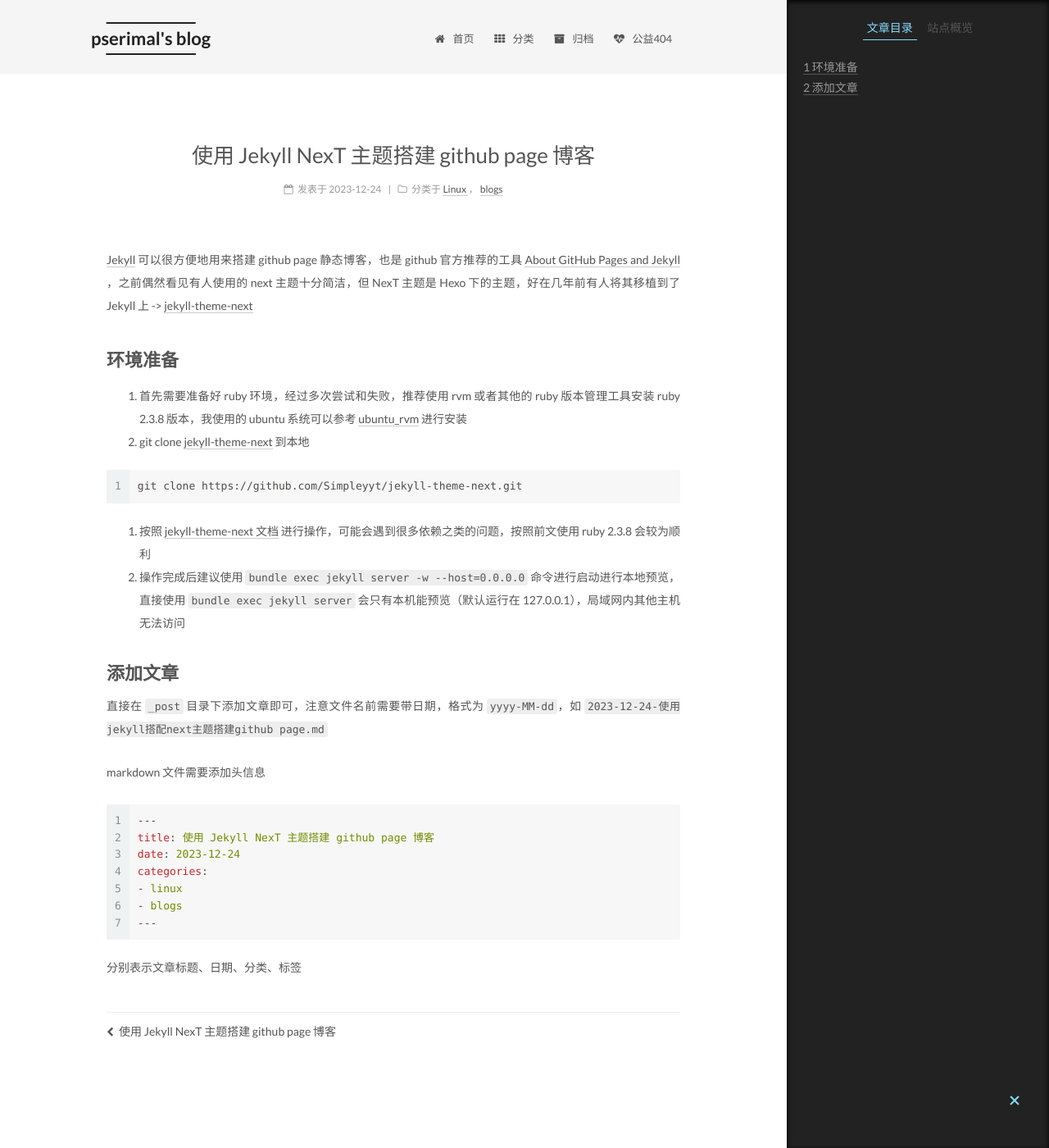
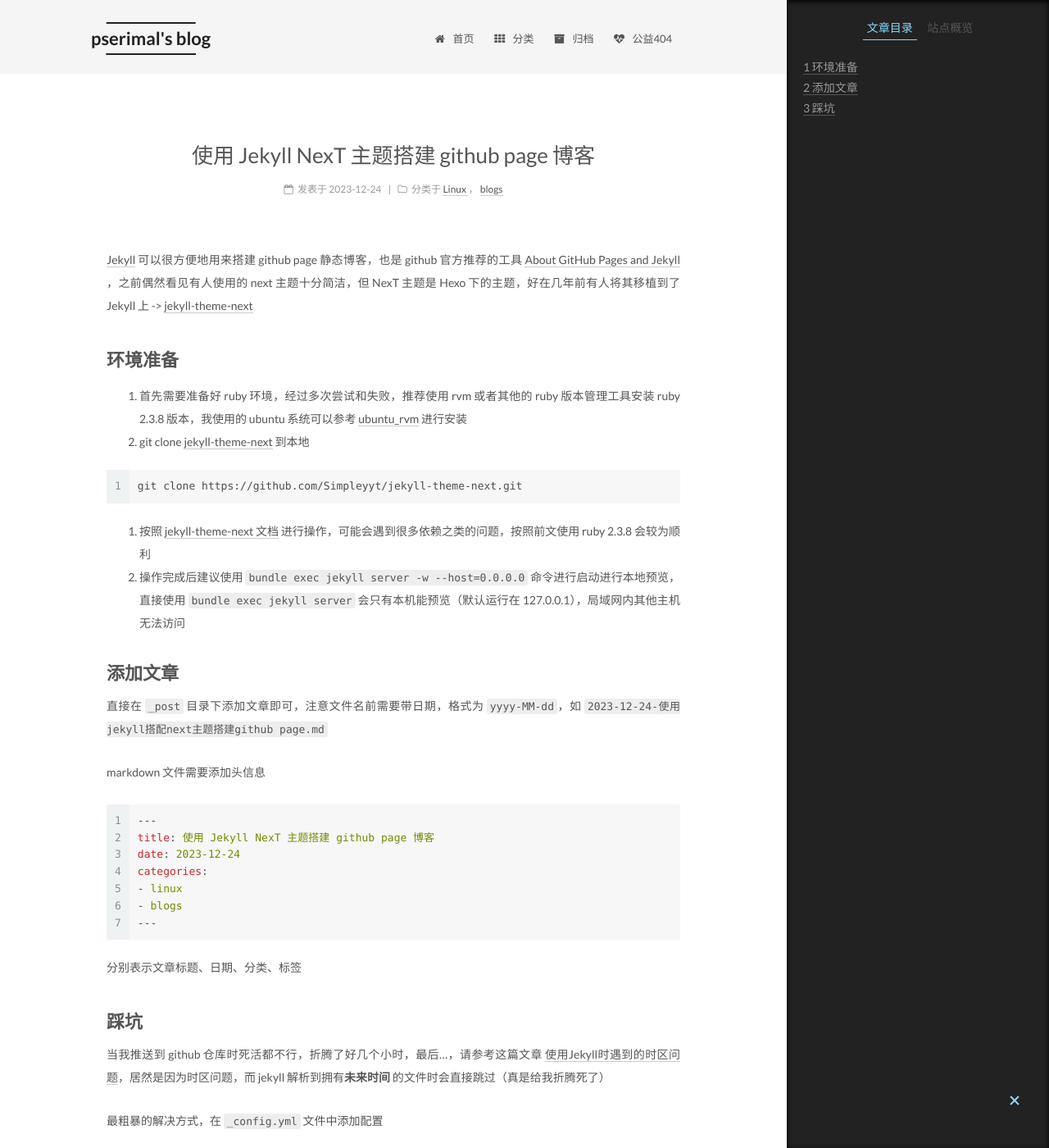
Before and after one commit to pserimal/pserimal.github.io, a Jekyll site: the page built from _posts/2023-12-24-使用Jekyll-NexT主题搭建githubpage博客.md, in a window 1280 px wide and 1400 px high. Shown: the whole window at 82% size. Built offline with Jekyll 4.4.1, drawn with Linux system fonts in a browser that asks for light colours.

Commit message:
Update 2023-12-24-使用Jekyll-NexT主题搭建githubpage博客.md

````diff
--- a/_posts/2023-12-24-使用Jekyll-NexT主题搭建githubpage博客.md
+++ b/_posts/2023-12-24-使用Jekyll-NexT主题搭建githubpage博客.md
@@ -36,3 +36,13 @@ categories:
 ```
 
 分别表示文章标题、日期、分类、标签
+
+## 踩坑
+
+当我推送到 github 仓库时死活都不行，折腾了好几个小时，最后...，请参考这篇文章 [使用Jekyll时遇到的时区问题](https://changwh.github.io/2019/03/17/timezone-issue-in-jekyll/#%E6%9A%82%E6%97%B6%E7%9A%84%E8%A7%A3%E5%86%B3%E6%96%B9%E6%A1%88)，居然是因为时区问题，而 jekyll 解析到拥有**未来时间** 的文件时会直接跳过（真是给我折腾死了）
+
+最粗暴的解决方式，在 `_config.yml` 文件中添加配置
+
+```yaml
+future: true
+```
````
